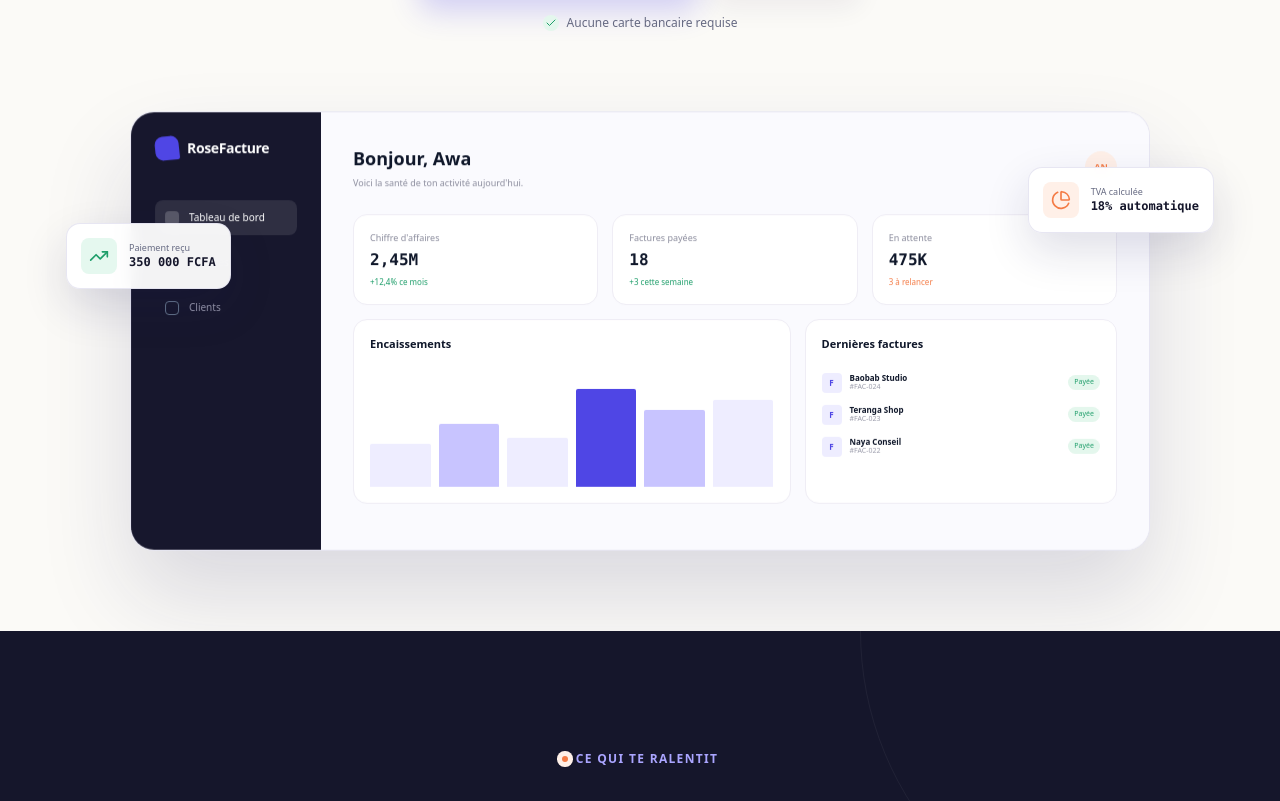
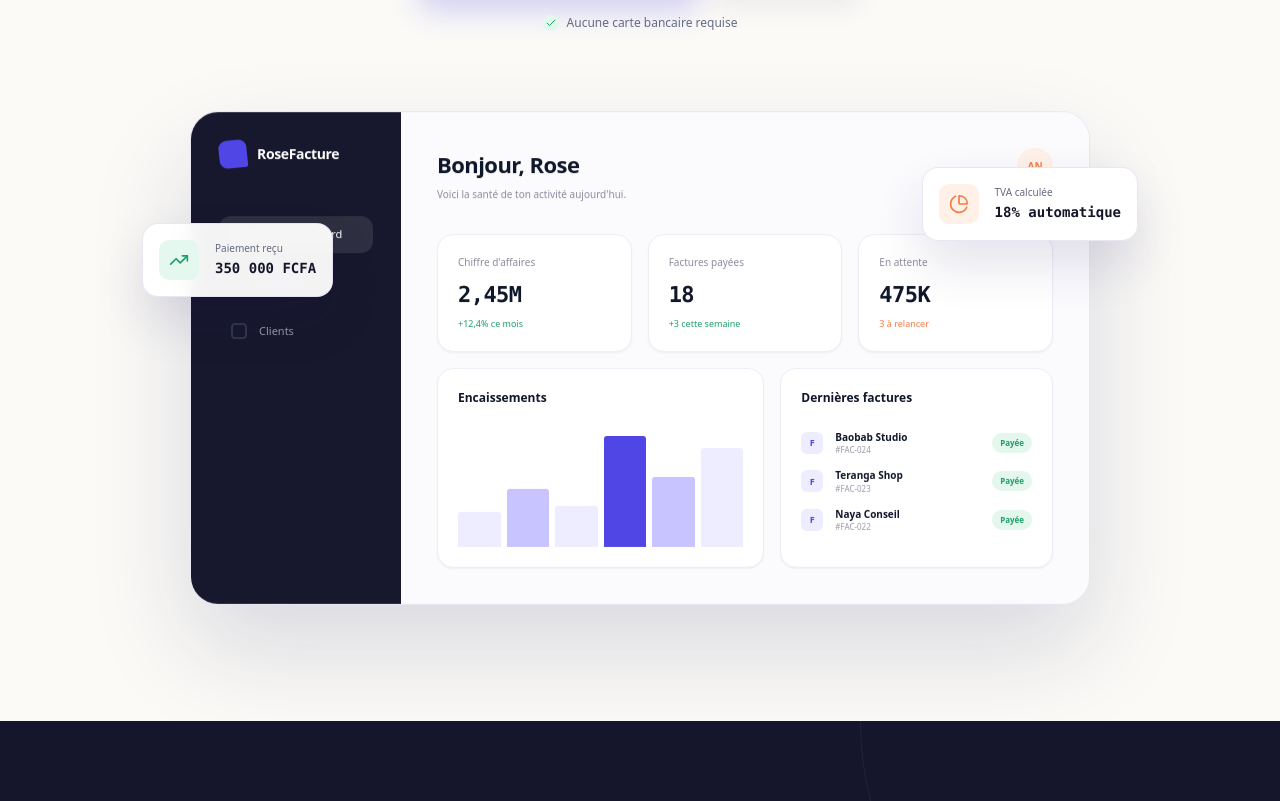
Before and after one commit to Alioune89/rosefacture, a Next.js app: page / in a window 1280 px wide. Shown: the part 693-1494 px from the top of the page. Built offline with nearby package versions, Linux system fonts and the light colour scheme; no server answers.

Commit message:
feat: landing page responsive fixes, sidebar navigation updates, and login auto-redirect

```diff
--- a/src/app/page.tsx
+++ b/src/app/page.tsx
@@ -71,101 +71,101 @@ export default function LandingPage() {
           </div>
 
           {/* Floating UI Elements / Dashboard Mockup */}
-          <div className="mt-20 max-w-[1020px] mx-auto relative [perspective:1400px] w-full overflow-hidden md:overflow-visible px-4 md:px-0">
-             <div className="relative w-[800px] md:w-full max-w-full mx-auto left-1/2 -translate-x-1/2 md:left-auto md:translate-x-0">
+          <div className="mt-20 max-w-[1020px] mx-auto relative [perspective:1400px] w-full overflow-x-auto md:overflow-visible h-[530px] [&::-webkit-scrollbar]:hidden [-ms-overflow-style:none] [scrollbar-width:none]">
+             <div className="relative w-[800px] md:w-[900px] md:mx-auto ml-4 sm:ml-auto md:origin-top">
                {/* Floating cards */}
-               <div className="absolute -left-4 md:-left-16 top-28 bg-white/95 backdrop-blur rounded-[14px] p-3.5 shadow-[0_18px_45px_rgba(30,25,88,0.14)] border border-[#e2e0ef]/80 z-20 flex gap-3 items-center animate-[float_5s_ease-in-out_infinite]">
-                  <div className="w-9 h-9 rounded-lg bg-[#e5f8ef] text-[#1e9e6a] flex items-center justify-center">
+               <div className="absolute left-[-10px] md:-left-12 top-28 bg-white/95 backdrop-blur rounded-[16px] p-4 shadow-[0_24px_50px_rgba(30,25,88,0.12)] border border-[#e2e0ef]/80 z-20 flex gap-4 items-center animate-[float_5s_ease-in-out_infinite]">
+                  <div className="w-10 h-10 rounded-[10px] bg-[#e5f8ef] text-[#1e9e6a] flex items-center justify-center">
                     <TrendingUp className="w-5 h-5" />
                   </div>
                   <div>
-                    <div className="text-[9px] text-[#666a82]">Paiement reçu</div>
-                    <div className="font-mono font-bold text-xs text-[#15162b]">350 000 FCFA</div>
+                    <div className="text-[10px] text-[#666a82] mb-0.5">Paiement reçu</div>
+                    <div className="font-mono font-bold text-sm text-[#15162b]">350 000 FCFA</div>
                   </div>
                </div>
 
-               <div className="absolute -right-4 md:-right-16 top-14 bg-white/95 backdrop-blur rounded-[14px] p-3.5 shadow-[0_18px_45px_rgba(30,25,88,0.14)] border border-[#e2e0ef]/80 z-20 flex gap-3 items-center animate-[float_5s_ease-in-out_infinite] [animation-delay:-2s]">
-                  <div className="w-9 h-9 rounded-lg bg-[#fff0e8] text-[#f47b45] flex items-center justify-center">
+               <div className="absolute right-0 md:-right-12 top-14 bg-white/95 backdrop-blur rounded-[16px] p-4 shadow-[0_24px_50px_rgba(30,25,88,0.12)] border border-[#e2e0ef]/80 z-20 flex gap-4 items-center animate-[float_5s_ease-in-out_infinite] [animation-delay:-2s]">
+                  <div className="w-10 h-10 rounded-[10px] bg-[#fff0e8] text-[#f47b45] flex items-center justify-center">
                     <PieChart className="w-5 h-5" />
                   </div>
                   <div>
-                    <div className="text-[9px] text-[#666a82]">TVA calculée</div>
-                    <div className="font-mono font-bold text-xs text-[#15162b]">18% automatique</div>
+                    <div className="text-[10px] text-[#666a82] mb-0.5">TVA calculée</div>
+                    <div className="font-mono font-bold text-sm text-[#15162b]">18% automatique</div>
                   </div>
                </div>
 
                {/* Main Dashboard Mockup */}
-               <div className="rounded-[24px] border border-[#e2e0ef]/80 bg-white shadow-[0_45px_90px_rgba(29,24,87,0.15)] overflow-hidden relative z-10 grid grid-cols-[190px_1fr] min-h-[440px] [transform:rotateX(3deg)]">
+               <div className="rounded-[28px] border border-[#e2e0ef]/80 bg-white shadow-[0_45px_100px_rgba(29,24,87,0.15)] overflow-hidden relative z-10 flex min-h-[460px] [transform:rotateX(2deg)]">
                   {/* Sidebar */}
-                  <div className="bg-[#17172d] text-white p-6 pb-8">
-                    <div className="font-extrabold flex items-center gap-2 mb-10 text-sm tracking-tight">
-                      <div className="w-6 h-6 rounded-lg rounded-br-sm bg-[#4F46E5] -rotate-6" />
+                  <div className="w-[210px] bg-[#17172d] text-white p-7 flex-shrink-0">
+                    <div className="font-extrabold flex items-center gap-2.5 mb-12 text-sm tracking-tight">
+                      <div className="w-7 h-7 rounded-lg rounded-br-sm bg-[#4F46E5] -rotate-6" />
                       RoseFacture
                     </div>
-                    <div className="space-y-2.5 flex-1">
-                      <div className="px-2.5 py-2.5 rounded-lg bg-white/10 text-white text-[10px] flex items-center gap-2.5">
-                         <div className="w-3.5 h-3.5 rounded bg-white/20" /> Tableau de bord
+                    <div className="space-y-3">
+                      <div className="px-3 py-2.5 rounded-xl bg-white/10 text-white text-[11px] font-medium flex items-center gap-3">
+                         <div className="w-4 h-4 rounded-[4px] bg-white/20" /> Tableau de bord
                       </div>
-                      <div className="px-2.5 py-2.5 rounded-lg text-[#9999ad] text-[10px] flex items-center gap-2.5">
-                         <div className="w-3.5 h-3.5 rounded border border-slate-500" /> Factures
+                      <div className="px-3 py-2.5 rounded-xl text-[#9999ad] text-[11px] font-medium flex items-center gap-3">
+                         <div className="w-4 h-4 rounded-[4px] border-2 border-slate-600/50" /> Factures
                       </div>
-                      <div className="px-2.5 py-2.5 rounded-lg text-[#9999ad] text-[10px] flex items-center gap-2.5">
-                         <div className="w-3.5 h-3.5 rounded border border-slate-500" /> Clients
+                      <div className="px-3 py-2.5 rounded-xl text-[#9999ad] text-[11px] font-medium flex items-center gap-3">
+                         <div className="w-4 h-4 rounded-[4px] border-2 border-slate-600/50" /> Clients
                       </div>
                     </div>
                   </div>
                   {/* Main content area */}
-                  <div className="bg-[#fafafe] p-8">
-                     <div className="flex justify-between items-center mb-6">
+                  <div className="flex-1 bg-[#fbfbfe] p-9">
+                     <div className="flex justify-between items-start mb-8">
                        <div>
-                         <h3 className="text-lg font-bold text-slate-900">Bonjour, Awa</h3>
-                         <p className="text-[9px] text-[#8b8c9d] mt-1">Voici la santé de ton activité aujourd'hui.</p>
+                         <h3 className="text-[22px] font-extrabold text-slate-900 tracking-tight">Bonjour, Rose</h3>
+                         <p className="text-[10px] text-[#8b8c9d] mt-1.5">Voici la santé de ton activité aujourd'hui.</p>
                        </div>
-                       <div className="w-8 h-8 rounded-full bg-[#fff0e8] text-[#f47b45] font-extrabold flex items-center justify-center text-[9px]">AN</div>
+                       <div className="w-9 h-9 rounded-full bg-[#fff0e8] text-[#f47b45] font-extrabold flex items-center justify-center text-[10px]">AN</div>
                      </div>
-                     <div className="grid grid-cols-3 gap-3.5 mb-3.5">
-                        <div className="bg-white p-4 rounded-[14px] border border-[#efedf5]">
-                          <div className="text-[9px] text-[#8b8c9d] mb-1">Chiffre d'affaires</div>
-                          <div className="font-mono text-base font-bold text-slate-900">2,45M</div>
-                          <div className="text-[8px] text-[#1e9e6a] mt-1">+12,4% ce mois</div>
+                     <div className="grid grid-cols-3 gap-4 mb-4">
+                        <div className="bg-white p-5 rounded-[16px] border border-[#efedf5] shadow-sm">
+                          <div className="text-[10px] text-[#8b8c9d] mb-2">Chiffre d'affaires</div>
+                          <div className="font-mono text-[22px] font-extrabold text-slate-900 tracking-tight">2,45M</div>
+                          <div className="text-[9px] text-[#1e9e6a] font-medium mt-1.5">+12,4% ce mois</div>
                         </div>
-                        <div className="bg-white p-4 rounded-[14px] border border-[#efedf5]">
-                          <div className="text-[9px] text-[#8b8c9d] mb-1">Factures payées</div>
-                          <div className="font-mono text-base font-bold text-slate-900">18</div>
-                          <div className="text-[8px] text-[#1e9e6a] mt-1">+3 cette semaine</div>
+                        <div className="bg-white p-5 rounded-[16px] border border-[#efedf5] shadow-sm">
+                          <div className="text-[10px] text-[#8b8c9d] mb-2">Factures payées</div>
+                          <div className="font-mono text-[22px] font-extrabold text-slate-900 tracking-tight">18</div>
+                          <div className="text-[9px] text-[#1e9e6a] font-medium mt-1.5">+3 cette semaine</div>
                         </div>
-                        <div className="bg-white p-4 rounded-[14px] border border-[#efedf5]">
-                          <div className="text-[9px] text-[#8b8c9d] mb-1">En attente</div>
-                          <div className="font-mono text-base font-bold text-slate-900">475K</div>
-                          <div className="text-[8px] text-[#f47b45] mt-1">3 à relancer</div>
+                        <div className="bg-white p-5 rounded-[16px] border border-[#efedf5] shadow-sm">
+                          <div className="text-[10px] text-[#8b8c9d] mb-2">En attente</div>
+                          <div className="font-mono text-[22px] font-extrabold text-slate-900 tracking-tight">475K</div>
+                          <div className="text-[9px] text-[#f47b45] font-medium mt-1.5">3 à relancer</div>
                         </div>
                      </div>
-                     <div className="grid grid-cols-[1.4fr_1fr] gap-3.5 h-[185px]">
-                        <div className="bg-white p-4 rounded-[14px] border border-[#efedf5] flex flex-col">
-                           <div className="text-[11px] font-bold text-slate-900">Encaissements</div>
-                           <div className="flex-1 flex items-end gap-2 mt-5">
-                             {[38, 55, 43, 86, 67, 76].map((h, i) => (
-                               <div key={i} className="flex-1 rounded-t-sm" style={{ height: `${h}%`, backgroundColor: i === 3 ? '#4F46E5' : i === 1 || i === 4 ? '#c8c4ff' : '#eeedff' }} />
+                     <div className="grid grid-cols-[1.2fr_1fr] gap-4 h-[200px]">
+                        <div className="bg-white p-5 rounded-[16px] border border-[#efedf5] shadow-sm flex flex-col">
+                           <div className="text-[12px] font-bold text-slate-900">Encaissements</div>
+                           <div className="flex-1 flex items-end gap-[6px] mt-6">
+                             {[30, 50, 35, 95, 60, 85].map((h, i) => (
+                               <div key={i} className="flex-1 rounded-t-[3px]" style={{ height: `${h}%`, backgroundColor: i === 3 ? '#4F46E5' : i === 1 || i === 4 ? '#c8c4ff' : '#eeedff' }} />
                              ))}
                            </div>
                         </div>
-                        <div className="bg-white p-4 rounded-[14px] border border-[#efedf5] flex flex-col">
-                           <div className="text-[11px] font-bold text-slate-900">Dernières factures</div>
-                           <div className="space-y-3 flex-1 mt-5">
+                        <div className="bg-white p-5 rounded-[16px] border border-[#efedf5] shadow-sm flex flex-col">
+                           <div className="text-[12px] font-bold text-slate-900">Dernières factures</div>
+                           <div className="space-y-3.5 flex-1 mt-6">
                              {[
                                { n: 'Baobab Studio', id: '#FAC-024' },
                                { n: 'Teranga Shop', id: '#FAC-023' },
                                { n: 'Naya Conseil', id: '#FAC-022' },
                              ].map((f, i) => (
-                               <div key={i} className="flex items-center justify-between text-[8px]">
-                                  <div className="flex items-center gap-2">
-                                    <div className="w-5 h-5 rounded bg-[#eeedff] text-[#4F46E5] font-bold flex items-center justify-center">F</div>
+                               <div key={i} className="flex items-center justify-between text-[9px]">
+                                  <div className="flex items-center gap-3">
+                                    <div className="w-[22px] h-[22px] rounded-md bg-[#eeedff] text-[#4F46E5] font-bold flex items-center justify-center">F</div>
                                     <div className="leading-tight">
-                                      <div className="font-bold text-slate-900">{f.n}</div>
-                                      <div className="text-[#9b9cab] text-[7px]">{f.id}</div>
+                                      <div className="font-extrabold text-slate-900 text-[10px]">{f.n}</div>
+                                      <div className="text-[#9b9cab] text-[8px] mt-0.5">{f.id}</div>
                                     </div>
                                   </div>
-                                  <div className="px-1.5 py-0.5 bg-[#e4f7ed] text-[#1e9e6a] rounded-full text-[7px]">Payée</div>
+                                  <div className="px-2 py-1 bg-[#e4f7ed] text-[#1e9e6a] font-semibold rounded-full text-[8px]">Payée</div>
                                </div>
                              ))}
                            </div>
```
Also changed, not shown: src/app/login/page.tsx (+22 -1 lines), src/components/layout/Sidebar.tsx (+23 -6 lines).
